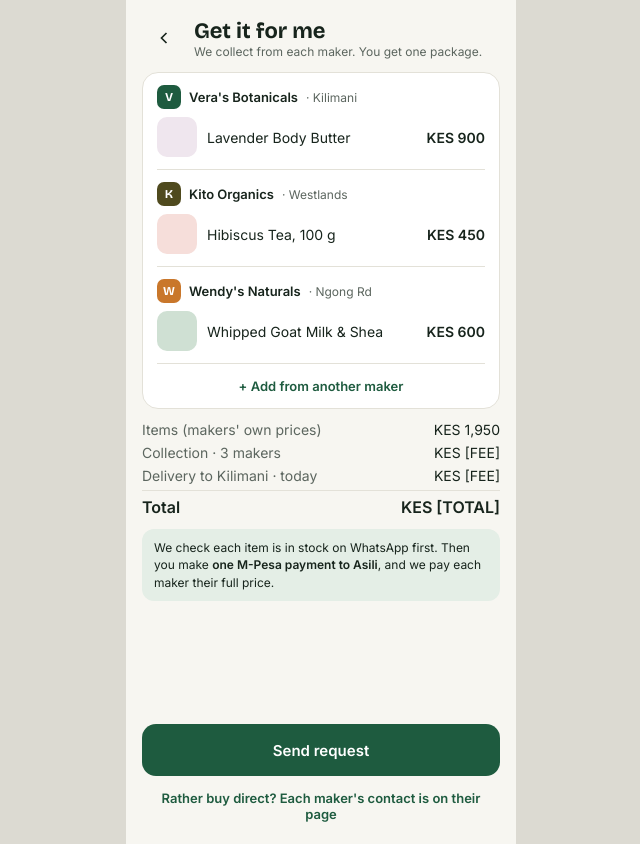
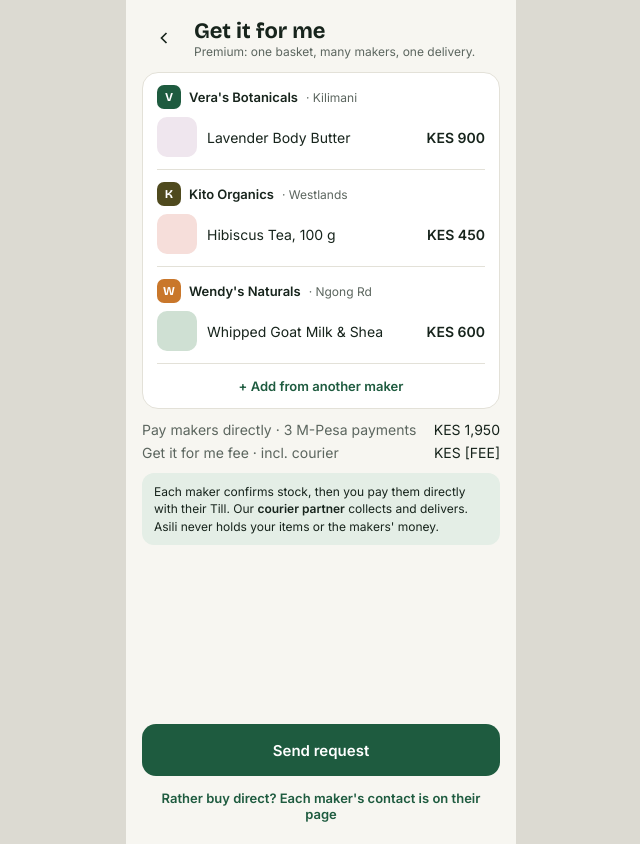
Before and after one commit to louisnjoroge/Natural-products-platform, a plain HTML site: page prototype/basket.html in a window 1280 px wide. Shown: the whole page, without its empty margins (319-959 px from the left). Drawn offline with nearby package versions, Linux system fonts and the light colour scheme.

Commit message:
Make "Get it for me" a partner-run premium service; add aggregator principle
- basket: buyers pay makers directly; courier partner delivers; one Asili fee
- brief: guiding principle (aggregator only: no stock, consignment, premises
  or maker money), updated business model, decision and open questions

Co-Authored-By: Claude Opus 5.5 <noreply@anthropic.com>
Claude-Session: https://claude.ai/code/session_01UFRdeX5AwDSyGspwkcRrrS

```diff
--- a/prototype/basket.html
+++ b/prototype/basket.html
@@ -20,7 +20,7 @@ body>div{flex-shrink:0}
 <div style="width: 390px; height: 844px; box-sizing: border-box; position: relative; overflow: hidden; background: #F7F6F1; font-family: Inter, sans-serif; color: #17241C; padding: 16px; display: flex; flex-direction: column; gap: 12px">
   <div style="display: flex; align-items: center; gap: 8px">
     <a href="checkout.html" aria-label="Back" style="width: 44px; height: 44px; display: flex; align-items: center; justify-content: center"><svg width="20" height="20" viewBox="0 0 24 24" fill="none" stroke="#17241C" stroke-width="2" aria-hidden="true"><path d="M15 6l-6 6 6 6"></path></svg></a>
-    <div style="display: flex; flex-direction: column"><h1 style="margin: 0; font: 700 22px 'Bricolage Grotesque', sans-serif">Get it for me</h1><span style="font-size: 12px; color: #5C665F">We collect from each maker. You get one package.</span></div>
+    <div style="display: flex; flex-direction: column"><h1 style="margin: 0; font: 700 22px 'Bricolage Grotesque', sans-serif">Get it for me</h1><span style="font-size: 12px; color: #5C665F">Premium: one basket, many makers, one delivery.</span></div>
   </div>
   <section style="background: #FFFFFF; border: 1px solid #E3E1D8; border-radius: 16px; padding: 0 14px">
     <div style="display: flex; flex-direction: column; gap: 8px; padding: 12px 0; border-bottom: 1px solid #E3E1D8">
@@ -38,12 +38,10 @@ body>div{flex-shrink:0}
     <button style="width: 100%; height: 44px; border: none; background: transparent; font: 600 13px Inter, sans-serif; color: #1E5B3F">+ Add from another maker</button>
   </section>
   <div style="display: flex; flex-direction: column; gap: 6px; font-size: 14px">
-    <div style="display: flex; justify-content: space-between"><span style="color: #5C665F">Items (makers' own prices)</span><span>KES 1,950</span></div>
-    <div style="display: flex; justify-content: space-between"><span style="color: #5C665F">Collection · 3 makers</span><span>KES [FEE]</span></div>
-    <div style="display: flex; justify-content: space-between"><span style="color: #5C665F">Delivery to Kilimani · today</span><span>KES [FEE]</span></div>
-    <div style="display: flex; justify-content: space-between; font-weight: 700; font-size: 16px; padding-top: 6px; border-top: 1px solid #E3E1D8"><span>Total</span><span>KES [TOTAL]</span></div>
+    <div style="display: flex; justify-content: space-between"><span style="color: #5C665F">Pay makers directly · 3 M-Pesa payments</span><span>KES 1,950</span></div>
+    <div style="display: flex; justify-content: space-between"><span style="color: #5C665F">Get it for me fee · incl. courier</span><span>KES [FEE]</span></div>
   </div>
-  <div style="background: #E4EEE6; border-radius: 12px; padding: 10px 12px; font-size: 12px; line-height: 1.45">We check each item is in stock on WhatsApp first. Then you make <strong>one M-Pesa payment to Asili</strong>, and we pay each maker their full price.</div>
+  <div style="background: #E4EEE6; border-radius: 12px; padding: 10px 12px; font-size: 12px; line-height: 1.45">Each maker confirms stock, then you pay them directly with their Till. Our <strong>courier partner</strong> collects and delivers. Asili never holds your items or the makers' money.</div>
   <div style="margin-top: auto; display: flex; flex-direction: column; gap: 8px">
     <button style="height: 52px; border: none; border-radius: 14px; background: #1E5B3F; color: #FFFFFF; font: 600 15px Inter, sans-serif">Send request</button>
     <a href="maker.html" style="font-size: 13px; font-weight: 600; color: #1E5B3F; text-align: center; padding: 6px">Rather buy direct? Each maker's contact is on their page</a>
```
Also changed, not shown: prototype/screens.html (+1 -1 lines), 2 other files.
